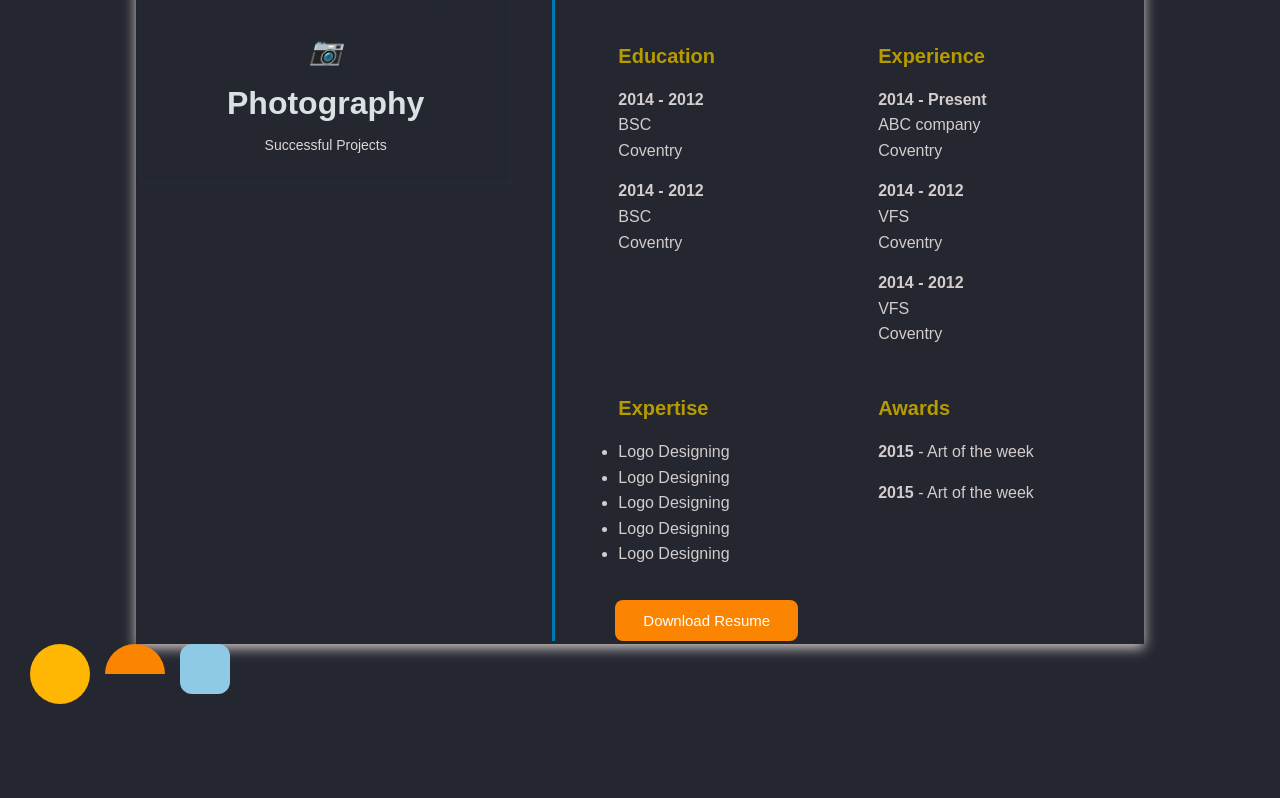
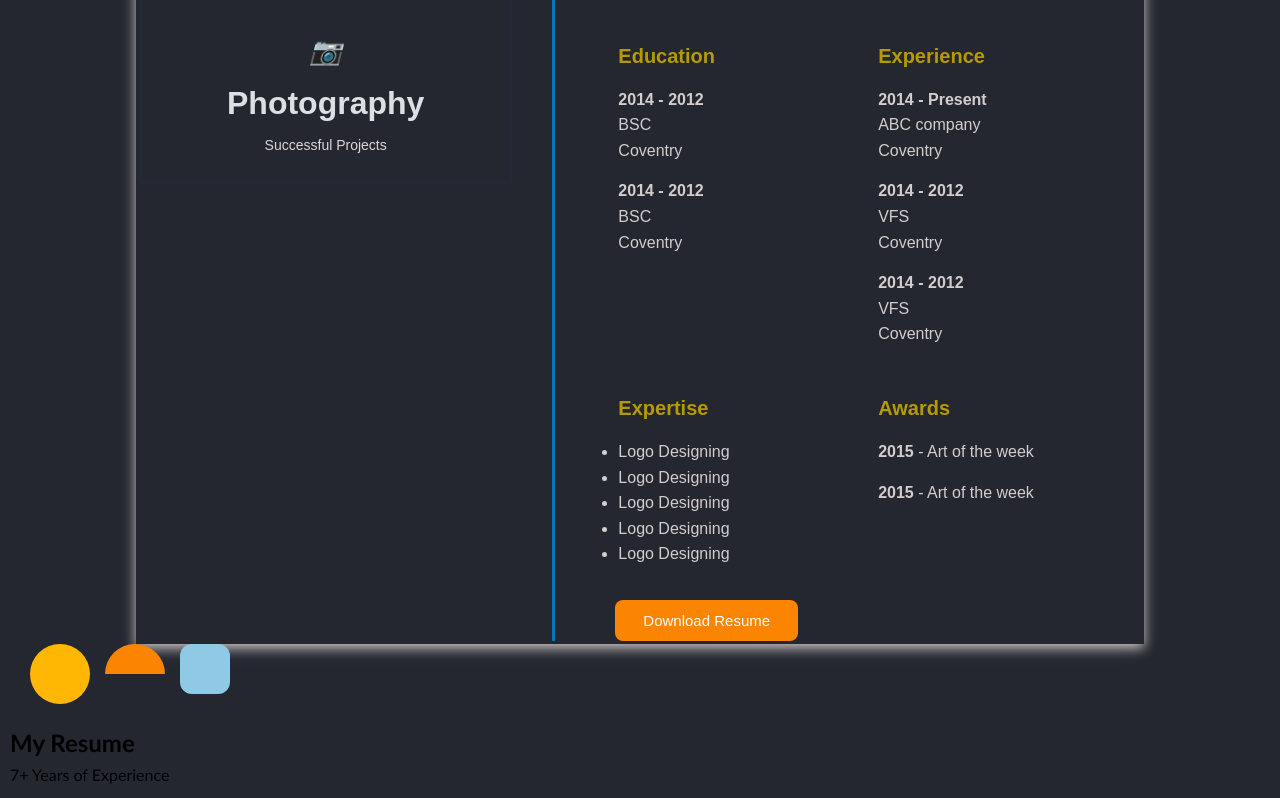
Before and after one commit to dinuraweli/Lehan-s-portfolio, a plain HTML site: page index.html in a window 1280 px wide. Shown: the part 1984-2782 px from the top of the page. Before the commit the page ends 2718 px from the top, so only its background shows below. Drawn offline with Linux system fonts and the light colour scheme.

Commit message:
your message

```diff
--- a/index.html
+++ b/index.html
@@ -172,5 +172,14 @@
 
 </section>
 
+<section class = "resume">
+
+</section>
+
+<section class = "resume">
+  <h1> My Resume </h1>
+  <p class = "substitle"> 7+ Years of Experience </p>
+</section>
+
 </body>
 </html>
```
Also changed, not shown: 1 other file.
